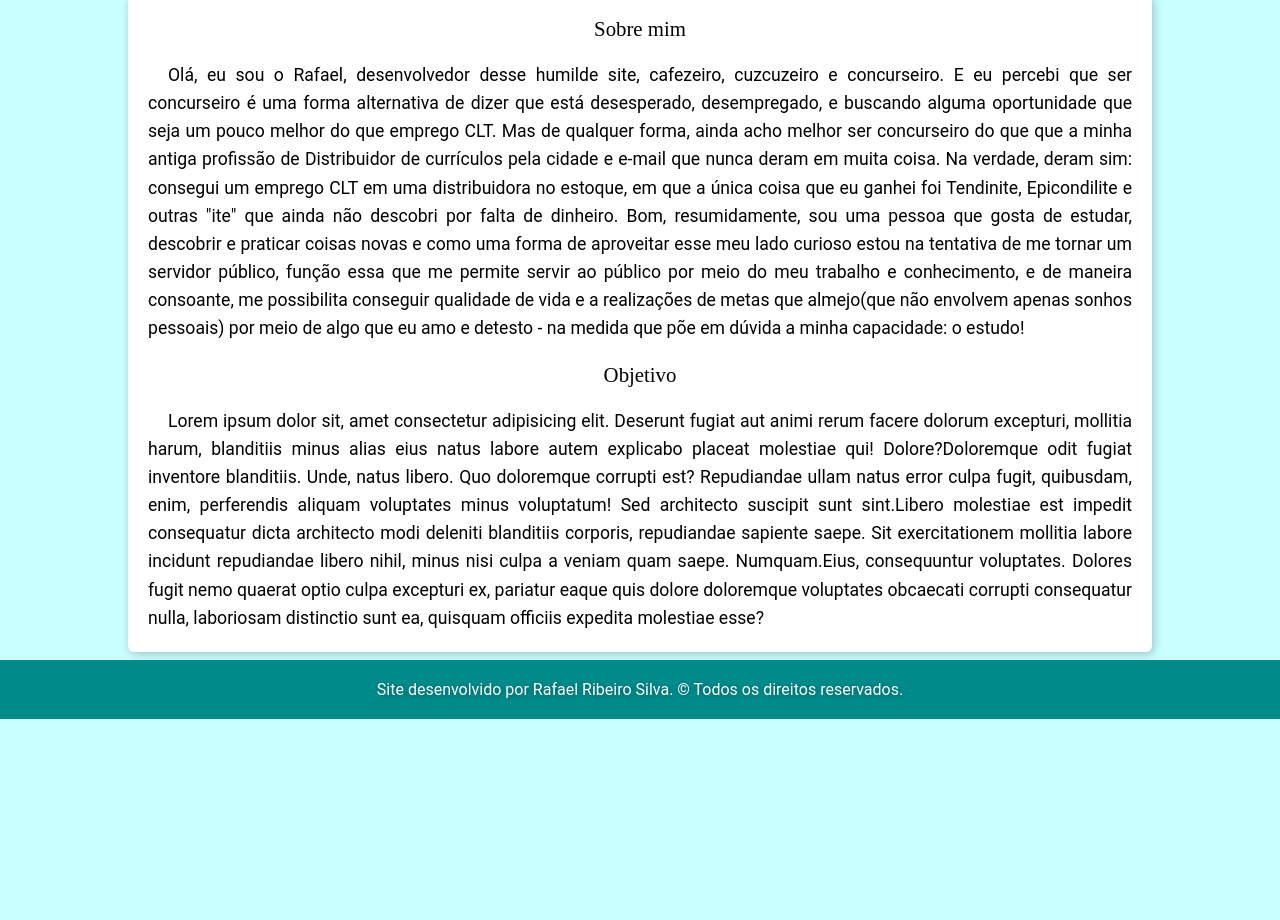
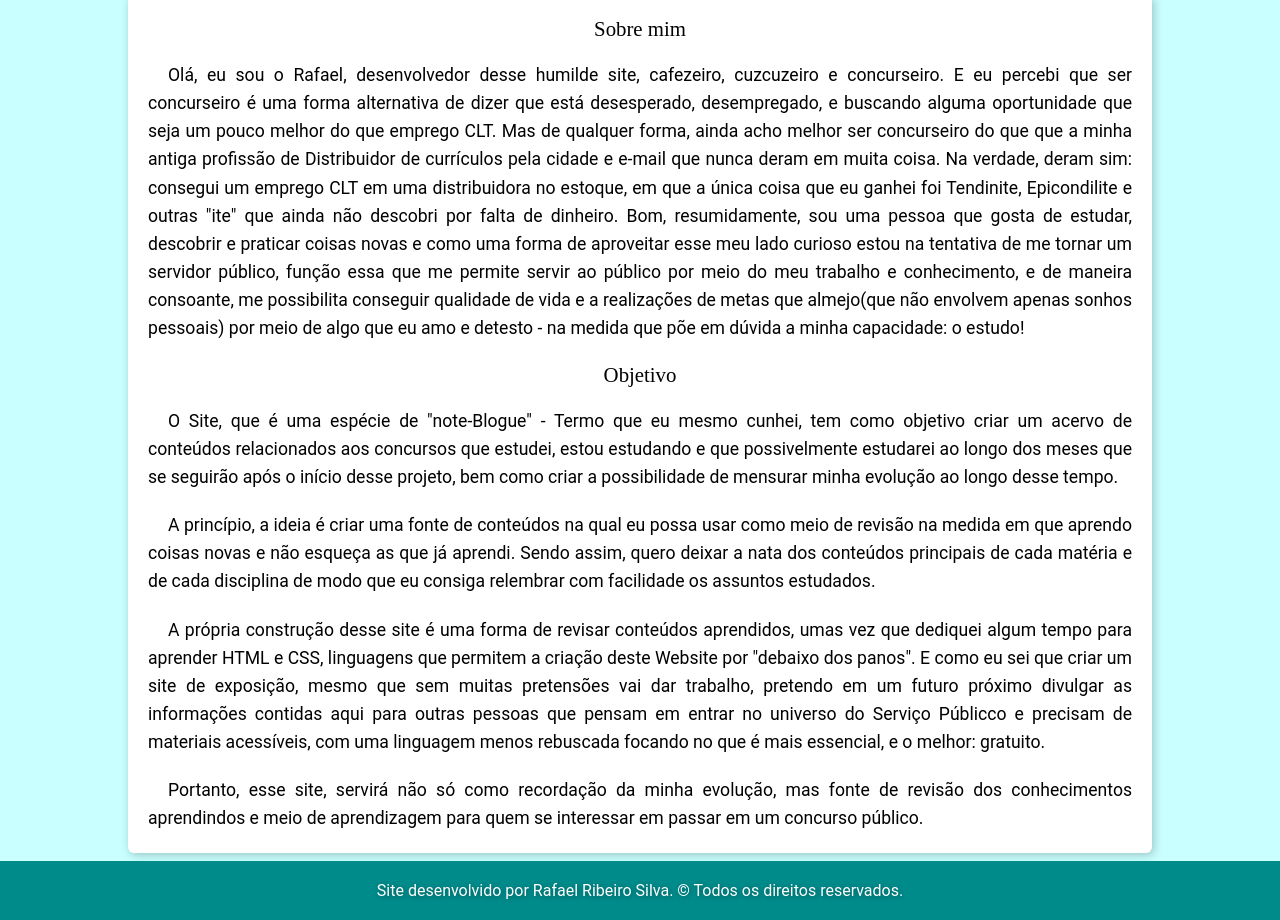
Before and after one commit to RafaeelRS/projeto-concurso, a plain HTML site: page index.html in a window 1280 px wide. Shown: the part 142-1062 px from the top of the page. Before the commit the page ends 861 px from the top, so only its background shows below. Drawn offline with nearby package versions, Linux system fonts and the light colour scheme; a web font is replaced by a local one.

Commit message:
Update index.html

```diff
--- a/index.html
+++ b/index.html
@@ -31,7 +31,10 @@
 
         <h2>Objetivo</h2>
 
-        <p><span>Lorem ipsum dolor sit, amet consectetur adipisicing elit. Deserunt fugiat aut animi rerum facere dolorum excepturi, mollitia harum, blanditiis minus alias eius natus labore autem explicabo placeat molestiae qui! Dolore?</span><span>Doloremque odit fugiat inventore blanditiis. Unde, natus libero. Quo doloremque corrupti est? Repudiandae ullam natus error culpa fugit, quibusdam, enim, perferendis aliquam voluptates minus voluptatum! Sed architecto suscipit sunt sint.</span><span>Libero molestiae est impedit consequatur dicta architecto modi deleniti blanditiis corporis, repudiandae sapiente saepe. Sit exercitationem mollitia labore incidunt repudiandae libero nihil, minus nisi culpa a veniam quam saepe. Numquam.</span><span>Eius, consequuntur voluptates. Dolores fugit nemo quaerat optio culpa excepturi ex, pariatur eaque quis dolore doloremque voluptates obcaecati corrupti consequatur nulla, laboriosam distinctio sunt ea, quisquam officiis expedita molestiae esse?</span></p>
+        <p>O Site, que é uma espécie de "note-Blogue" - Termo que eu mesmo cunhei, tem como objetivo criar um acervo de conteúdos relacionados aos concursos que estudei, estou estudando e que possivelmente estudarei ao longo dos meses que se seguirão após o início desse projeto, bem como criar a possibilidade de mensurar minha evolução ao longo desse tempo.</p>
+        <p>A princípio, a ideia é criar uma fonte de conteúdos na qual eu possa usar como meio de revisão na medida em que aprendo coisas novas e não esqueça as que já aprendi. Sendo assim, quero deixar a nata dos conteúdos principais de cada matéria e de cada disciplina de modo que eu consiga relembrar com facilidade os assuntos estudados.</p>
+        <p>A própria construção desse site é uma forma de revisar conteúdos aprendidos, umas vez que dediquei algum tempo para aprender HTML e CSS, linguagens que permitem a criação deste Website por "debaixo dos panos". E como eu sei que criar um site de exposição, mesmo que sem muitas pretensões vai dar trabalho, pretendo em um futuro próximo divulgar as informações contidas aqui para outras pessoas que pensam em entrar no universo do Serviço Públicco e precisam de materiais acessíveis, com uma linguagem menos rebuscada focando no que é mais essencial, e o melhor: gratuito.</p>
+        <p>Portanto, esse site, servirá não só como recordação da minha evolução, mas fonte de revisão dos conhecimentos aprendindos e meio de aprendizagem para quem se interessar em passar em um concurso público.</p>
 
     </main>
     <footer>
```
